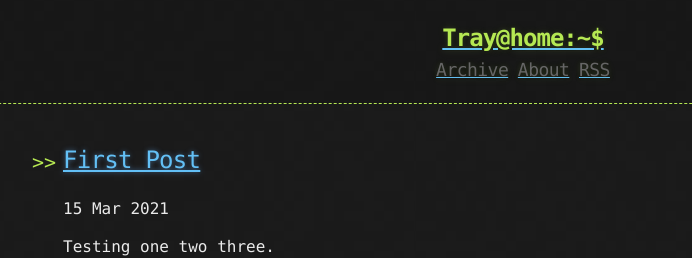
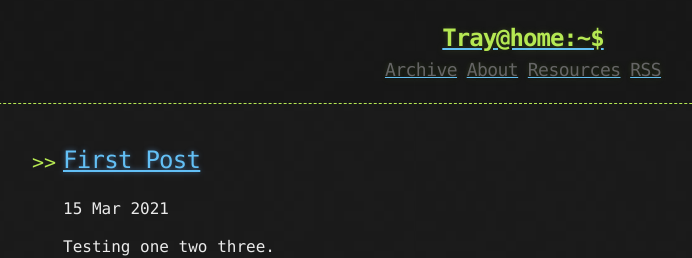
Before and after one commit to traytorous/traykeller.github.io, a Jekyll site: the page built from index.html, in a window 1280 px wide. Shown: the top 258 px of the page, without its empty margins (117-809 px from the left). Built offline with Jekyll 4.4.1, drawn with Linux system fonts in a browser that asks for light colours; the list of posts is cut into pages by our own code.

Commit message:
Update links.html

```diff
--- a/_includes/links.html
+++ b/_includes/links.html
@@ -1,3 +1,4 @@
 <a href="{{ "/archive" | prepend: site.baseurl | replace: '//', '/' }}"><h2 class="header-link">Archive</h2></a>
 <a href="{{ "/about" | prepend: site.baseurl | replace: '//', '/' }}"><h2 class="header-link">About</h2></a>
+<a href="{{ "/Resources" | prepend: site.baseurl | replace: '//', '/' }}"><h2 class="header-link">Resources</h2></a>
 <a href="{{ "/atom.xml" | prepend: site.baseurl | replace: '//', '/' }}"><h2 class="header-link">RSS</h2></a>
```
